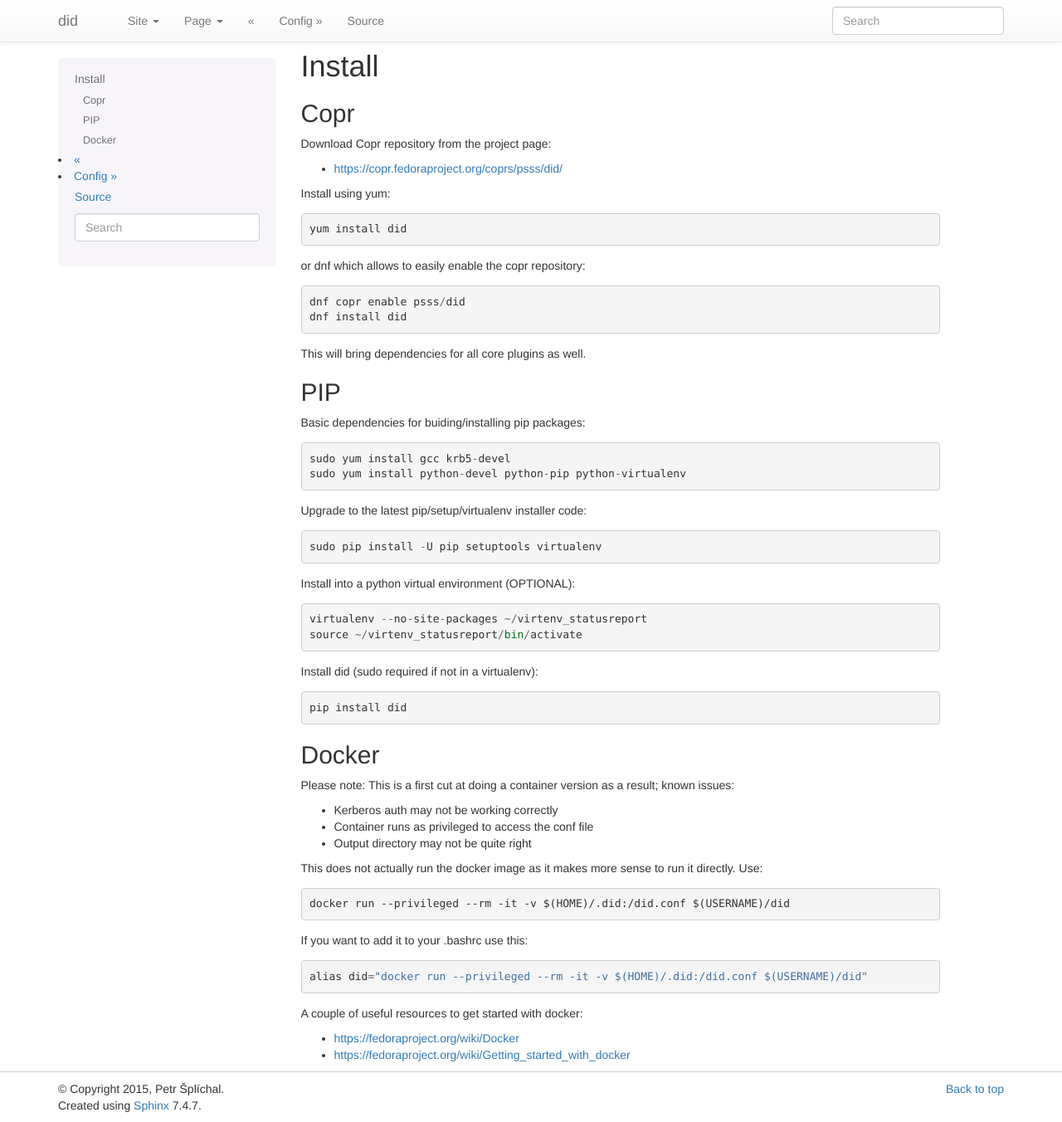
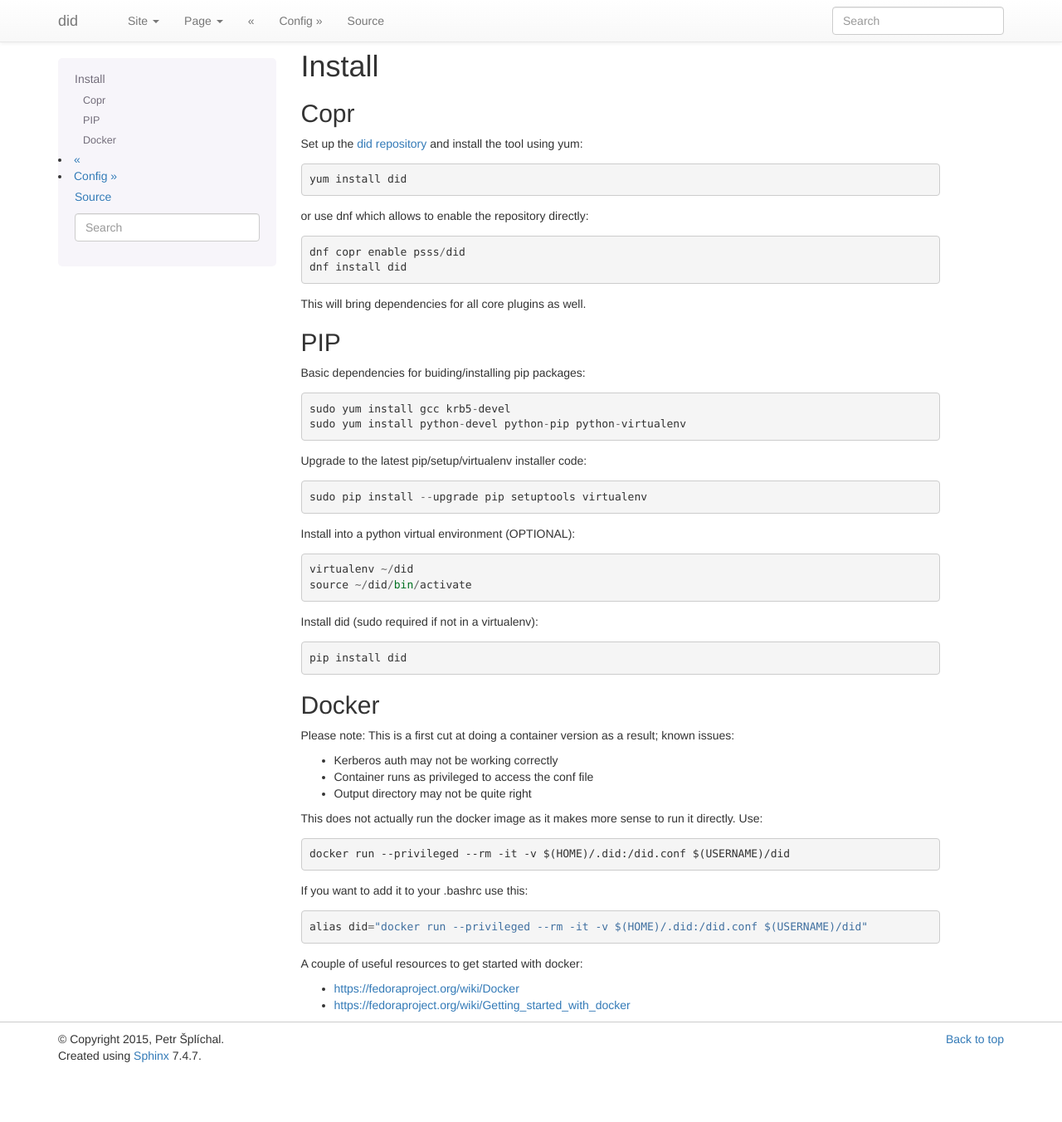
Before and after one commit to psss/did, a Sphinx documentation site: the page built from docs/install.rst, in a window 1280 px wide and 1352 px high. Shown: the whole window at 83% size. Built offline with Sphinx 7.4.7, drawn with Linux system fonts in a browser that asks for light colours.

Commit message:
Update installation instructions a bit
Simplify the Copr section.
Update obsolete reference to status report.
Remove --no-site-packages as this is now the default.

```diff
--- a/docs/install.rst
+++ b/docs/install.rst
@@ -6,20 +6,18 @@
 Copr
 ~~~~~~~~~~~~~~~~~~~~~~~~~~~~~~~~~~~~~~~~~~~~~~~~~~~~~~~~~~~~~~~~~~
 
-Download Copr repository from the project page:
-
-* https://copr.fedoraproject.org/coprs/psss/did/
-
-Install using yum::
+Set up the `did repository`__ and install the tool using yum::
 
     yum install did
 
-or dnf which allows to easily enable the copr repository::
+or use dnf which allows to enable the repository directly::
 
     dnf copr enable psss/did
     dnf install did
 
 This will bring dependencies for all core plugins as well.
+
+__ https://copr.fedoraproject.org/coprs/psss/did/
 
 
 PIP
@@ -32,12 +30,12 @@ Basic dependencies for buiding/installing pip packages::
 
 Upgrade to the latest pip/setup/virtualenv installer code::
 
-    sudo pip install -U pip setuptools virtualenv
+    sudo pip install --upgrade pip setuptools virtualenv
 
 Install into a python virtual environment (OPTIONAL)::
 
-    virtualenv --no-site-packages ~/virtenv_statusreport
-    source ~/virtenv_statusreport/bin/activate
+    virtualenv ~/did
+    source ~/did/bin/activate
 
 Install did (sudo required if not in a virtualenv)::
 
```
